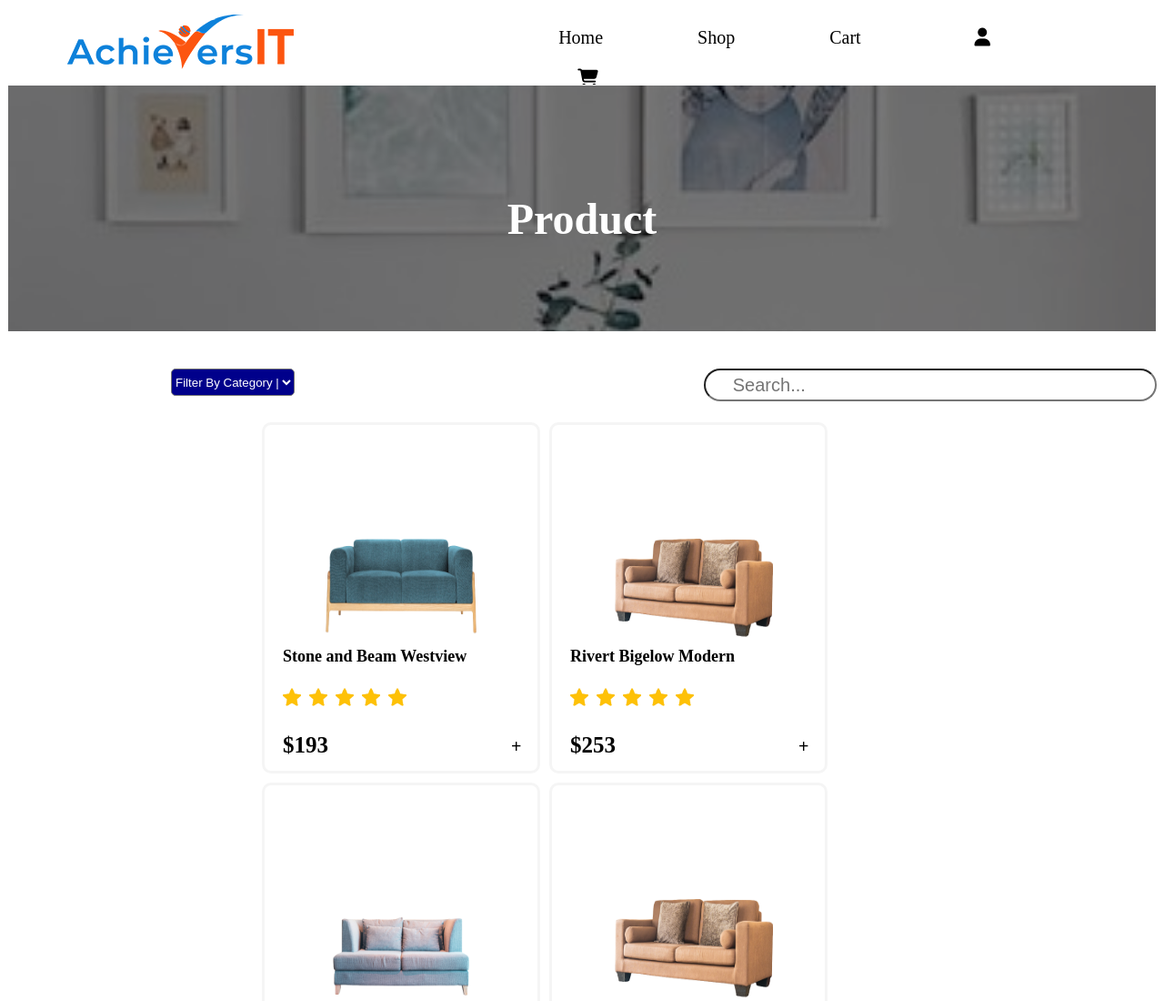
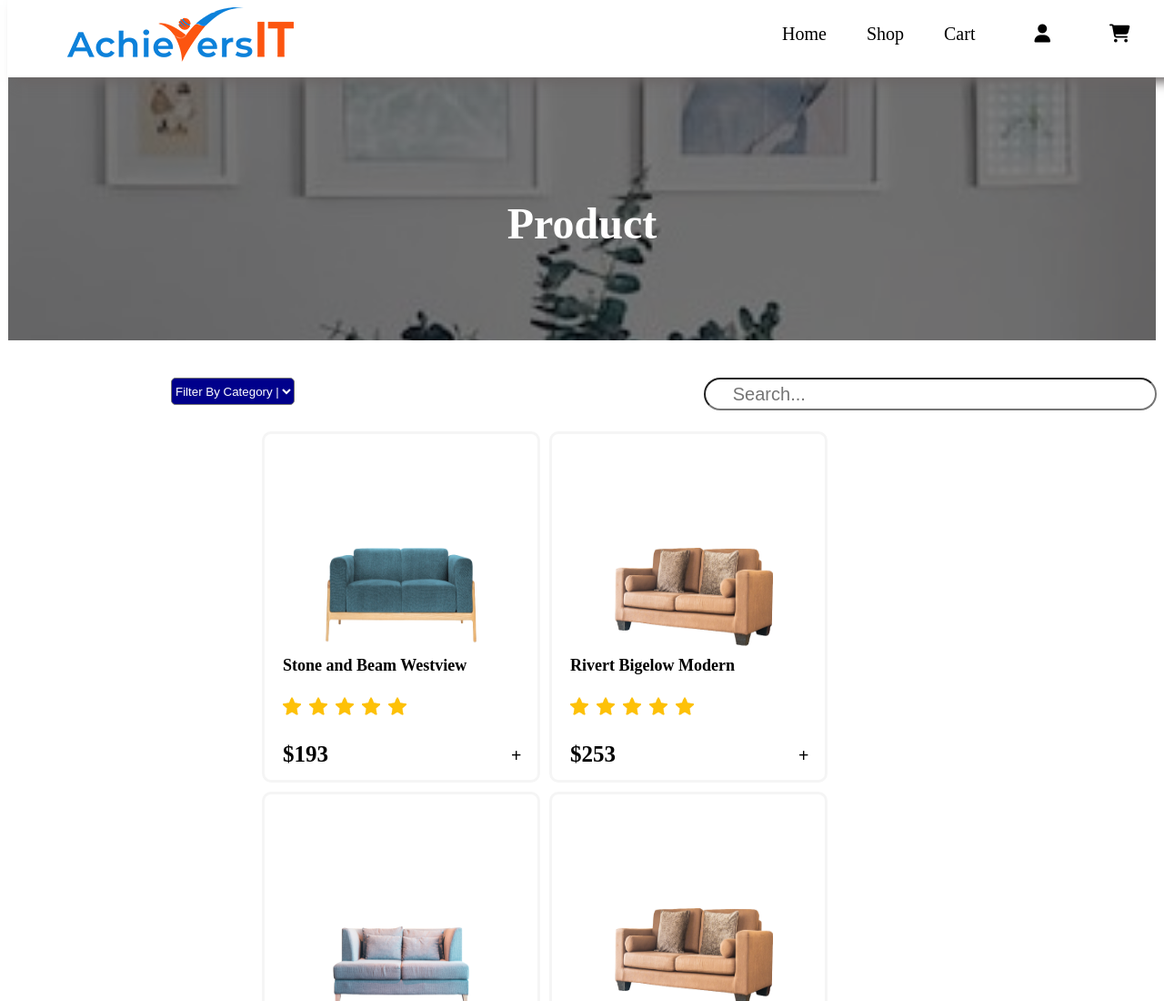
Before and after one commit to dsumanth094/Mart-E-Commerce-App, a plain HTML site: page shop.html in a window 1280 px wide. Shown: the top 1100 px of the page at 91% size. Drawn offline with Linux system fonts and the light colour scheme.

Commit message:
Project Done

```diff
--- a/cart.css
+++ b/cart.css
@@ -3,6 +3,11 @@ header {
     display: grid;
     grid-template-columns: 64% 36%;
     background-color: white;
+    box-shadow: 10px 5px 12px rgb(106, 101, 101);
+    position: fixed;
+    width: 100%;
+    z-index: 1000;
+    top: 0;
 }
 nav a{
     text-decoration: none;
@@ -25,6 +30,7 @@ nav i{
     border: 1px solid whitesmoke;
     background-color: whitesmoke;
     height: 620px;
+    margin-top: 90px;
 }
 .carts{
     border: 2px solid white;
--- a/shop.css
+++ b/shop.css
@@ -1,19 +1,24 @@
 /* Header Start */
 header {
     display: grid;
-    grid-template-columns: 44% 56%;
+    grid-template-columns: 65% 35%;
     background-color: white;
+    box-shadow: 10px 5px 12px rgb(106, 101, 101);
+    position: fixed;
+    width: 100%;
+    z-index: 1000;
+    top: 0;
 }
 nav a{
     text-decoration: none;
     color: black;
-    padding: 50px;
-    margin-top:23px;
+    padding: 20px;
+    margin-top:27px;
     font-size: 20px;
 }
 nav i{
     padding-left: 21px;
-    margin-top: 23px;
+    margin-top: 27px;
 }
 .a {
     padding-left: 50px ;
@@ -34,7 +39,7 @@ nav i{
   background-image:url(../images/table.jpg);
   background-repeat: no-repeat;
   border: 1px solid white;
-  padding-top: 70px;
+  padding-top: 170px;
   margin-bottom: 20px ;
   justify-content: center;
   margin-top: -5px;
@@ -52,7 +57,7 @@ nav i{
   color: #fff;
   font-size: 48px;
   z-index: 2;
-  margin-top: -15px;
+  margin-top: -25px;
 }
 /* Product image details End */
 /* Drop Down Details */
--- a/style.css
+++ b/style.css
@@ -4,14 +4,18 @@ body{
 /* Header */
 header {
     display: grid;
-    grid-template-columns: 46% 54%;
+    grid-template-columns: 65% 35%;
     background-color: white;
-    box-shadow: 5px 5px 4px rgb(202, 199, 199);
+    box-shadow: 10px 5px 12px rgb(106, 101, 101);
+    position: fixed;
+    width: 100%;
+    z-index: 1000;
+
 }
 nav a{
     text-decoration: none;
     color: black;
-    padding: 50px;
+    padding: 20px;
     margin-top: 35px;
     font-size: 20px;
 }
@@ -32,7 +36,7 @@ nav i{
 /* About */
 .carousel-item h1,p,h3 {
     margin-left:40px ;
-    margin-top: 200px;
+    margin-top: 250px;
 }
 .carousel-item .d{
     margin-top: -340px;
```
